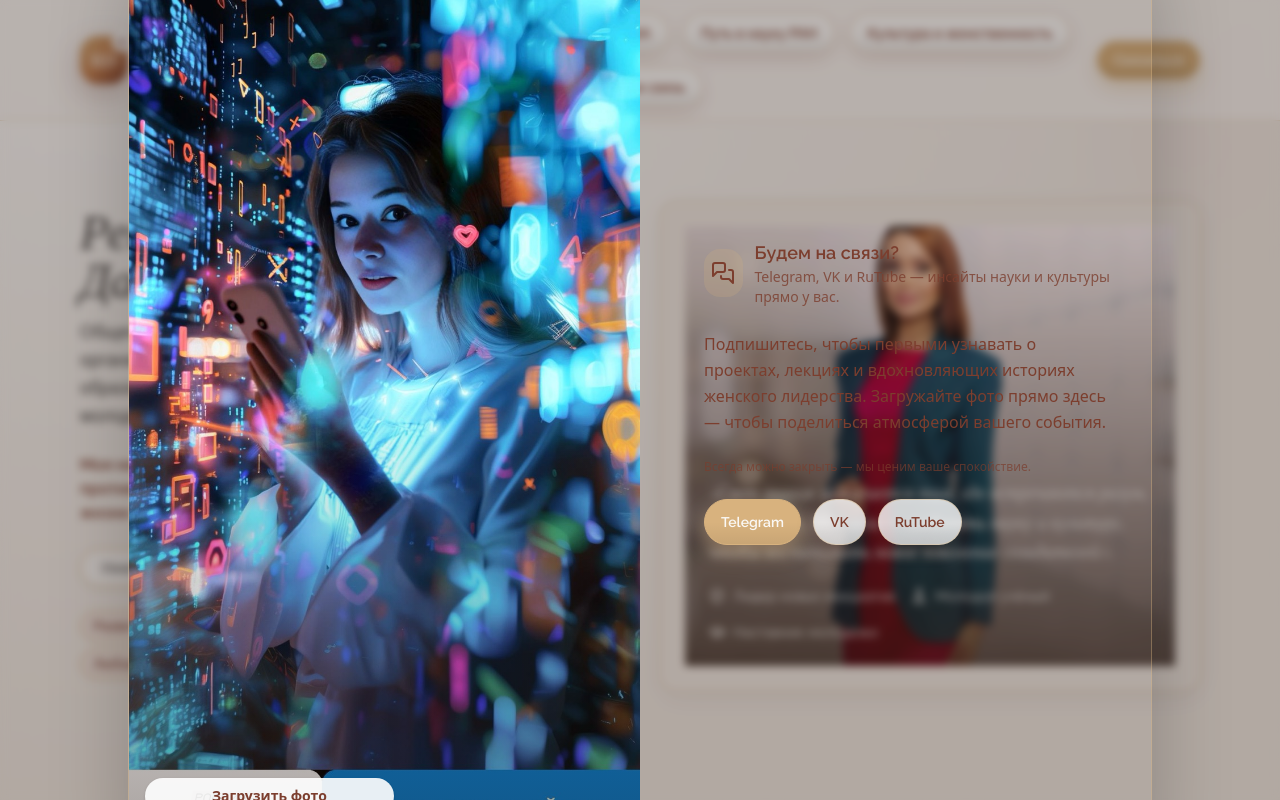
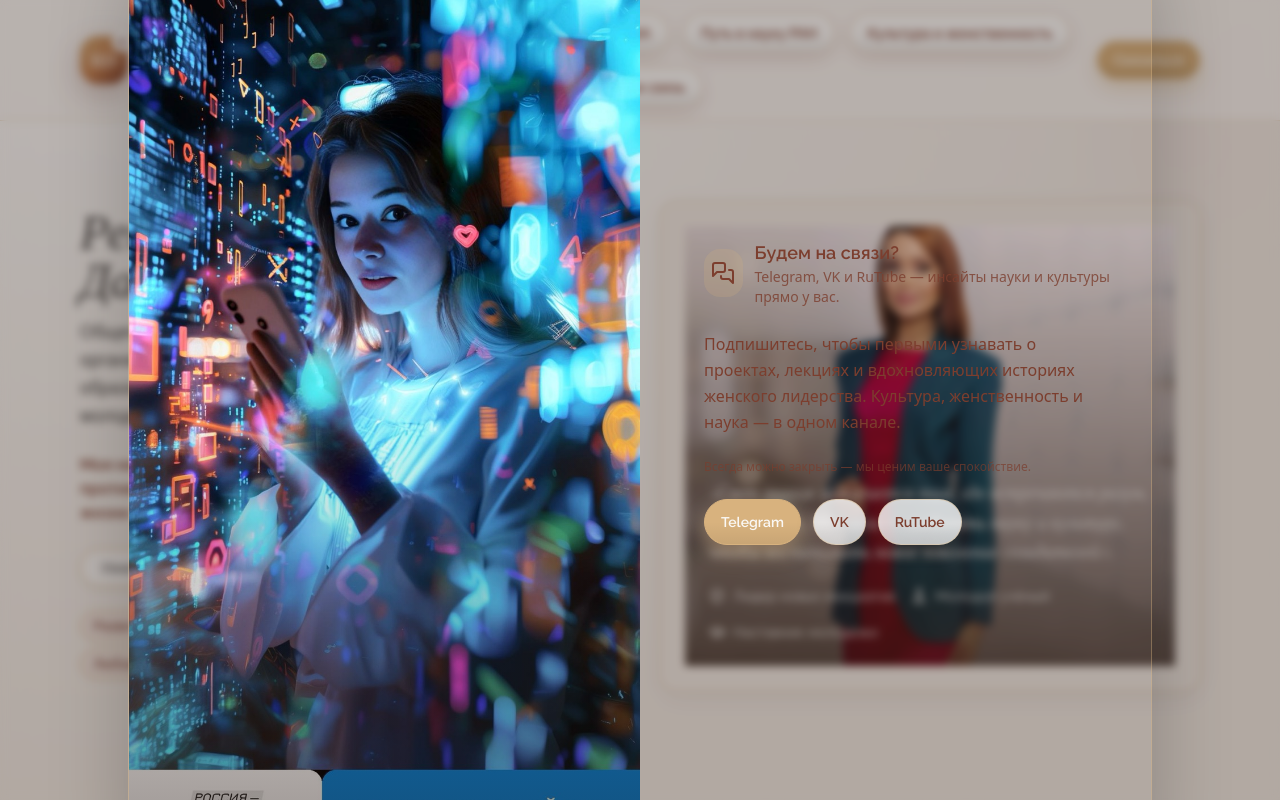
Before and after one commit to fin1155/Renata, a React (Vite) app: page / in a window 1280 px wide. Shown: the top 800 px of the page. Built offline with nearby package versions, Linux system fonts and the light colour scheme; a web font is replaced by a local one.

Commit message:
Simplify subscribe modal visuals

```diff
--- a/src/App.jsx
+++ b/src/App.jsx
@@ -1,4 +1,4 @@
-import React, { useEffect, useMemo, useRef, useState } from "react";
+import React, { useEffect, useMemo, useState } from "react";
 import { motion, AnimatePresence } from "framer-motion";
 import {
   BookOpen,
@@ -257,13 +257,9 @@ const FadeImage = ({ className = "", onLoad, ...props }) => {
   );
 };
 
-const SUBSCRIBE_DEFAULT_IMAGE = "/photos/photo5.jpg";
-
 // ---------- Subscribe Modal ----------
 const SubscribeModal = () => {
-  const fileInputRef = useRef(null);
   const [open, setOpen] = useState(false);
-  const [imageSrc, setImageSrc] = useState(SUBSCRIBE_DEFAULT_IMAGE);
   const storageKey = "rd_subscribe_dismissed";
 
   useEffect(() => {
@@ -301,24 +297,6 @@ const SubscribeModal = () => {
       // ignore
     }
     setOpen(false);
-    setImageSrc(SUBSCRIBE_DEFAULT_IMAGE);
-  };
-
-  const handleUploadClick = () => {
-    fileInputRef.current?.click();
-  };
-
-  const handleFileChange = (event) => {
-    const file = event.target.files?.[0];
-    if (!file) return;
-    const reader = new FileReader();
-    reader.onload = () => {
-      if (typeof reader.result === "string") {
-        setImageSrc(reader.result);
-      }
-    };
-    reader.readAsDataURL(file);
-    event.target.value = "";
   };
 
   return (
@@ -352,24 +330,11 @@ const SubscribeModal = () => {
               <X className="h-4 w-4" />
             </button>
             <div className="relative h-72 w-full overflow-hidden md:h-auto md:min-h-[70vh] md:w-1/2">
-              <FadeImage src={imageSrc} alt="Загруженное фото" className="h-full w-full object-cover" />
-              <div className="absolute inset-0 bg-gradient-to-t from-[#1F0F08]/40 via-transparent to-transparent" />
-              <div className="absolute bottom-4 left-4 flex flex-col gap-2">
-                <button
-                  onClick={handleUploadClick}
-                  className="rounded-full bg-white/90 px-4 py-2 text-sm font-semibold text-[#7C3E2E] shadow hover:bg-white"
-                >
-                  Загрузить фото
-                </button>
-                <p className="text-xs text-white/80">Поддерживаются JPG, PNG, HEIC (до 5 МБ).</p>
-              </div>
-              <input
-                ref={fileInputRef}
-                type="file"
-                accept="image/*"
-                className="hidden"
-                onChange={handleFileChange}
-              />
+              <FadeImage src="/photos/photo5.jpg" alt="RENARUSSIA community" className="h-full w-full object-cover" />
+              <div className="absolute inset-0 bg-gradient-to-t from-[#1F0F08]/45 via-transparent to-transparent" />
+              <p className="absolute bottom-4 left-4 text-xs uppercase tracking-[0.3em] text-white/80">
+                RENARUSSIA · COMMUNITY
+              </p>
             </div>
             <div className="flex flex-1 flex-col justify-center gap-6 px-6 pb-8 pt-4 md:px-10">
               <div className="flex items-center gap-3 text-[#7C3E2E]">
@@ -384,8 +349,8 @@ const SubscribeModal = () => {
                 </div>
               </div>
               <p className="text-base leading-relaxed">
-                Подпишитесь, чтобы первыми узнавать о проектах, лекциях и вдохновляющих историях женского лидерства.
-                Загружайте фото прямо здесь — чтобы поделиться атмосферой вашего события.
+                Подпишитесь, чтобы первыми узнавать о проектах, лекциях и вдохновляющих историях женского лидерства. Культура,
+                женственность и наука — в одном канале.
               </p>
               <p className="text-xs opacity-70">Всегда можно закрыть — мы ценим ваше спокойствие.</p>
               <div className="flex flex-col gap-3 text-center md:flex-row">
```
